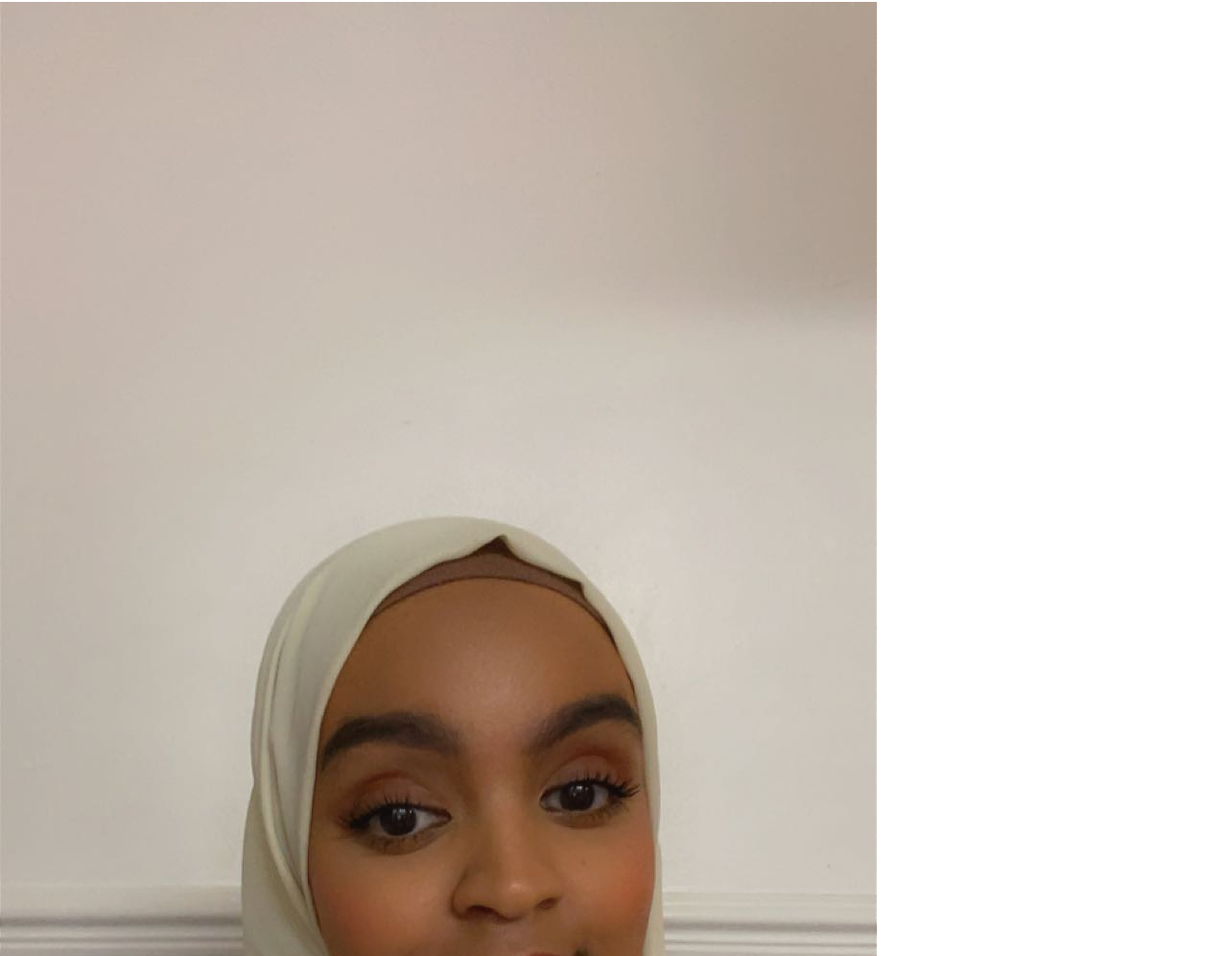
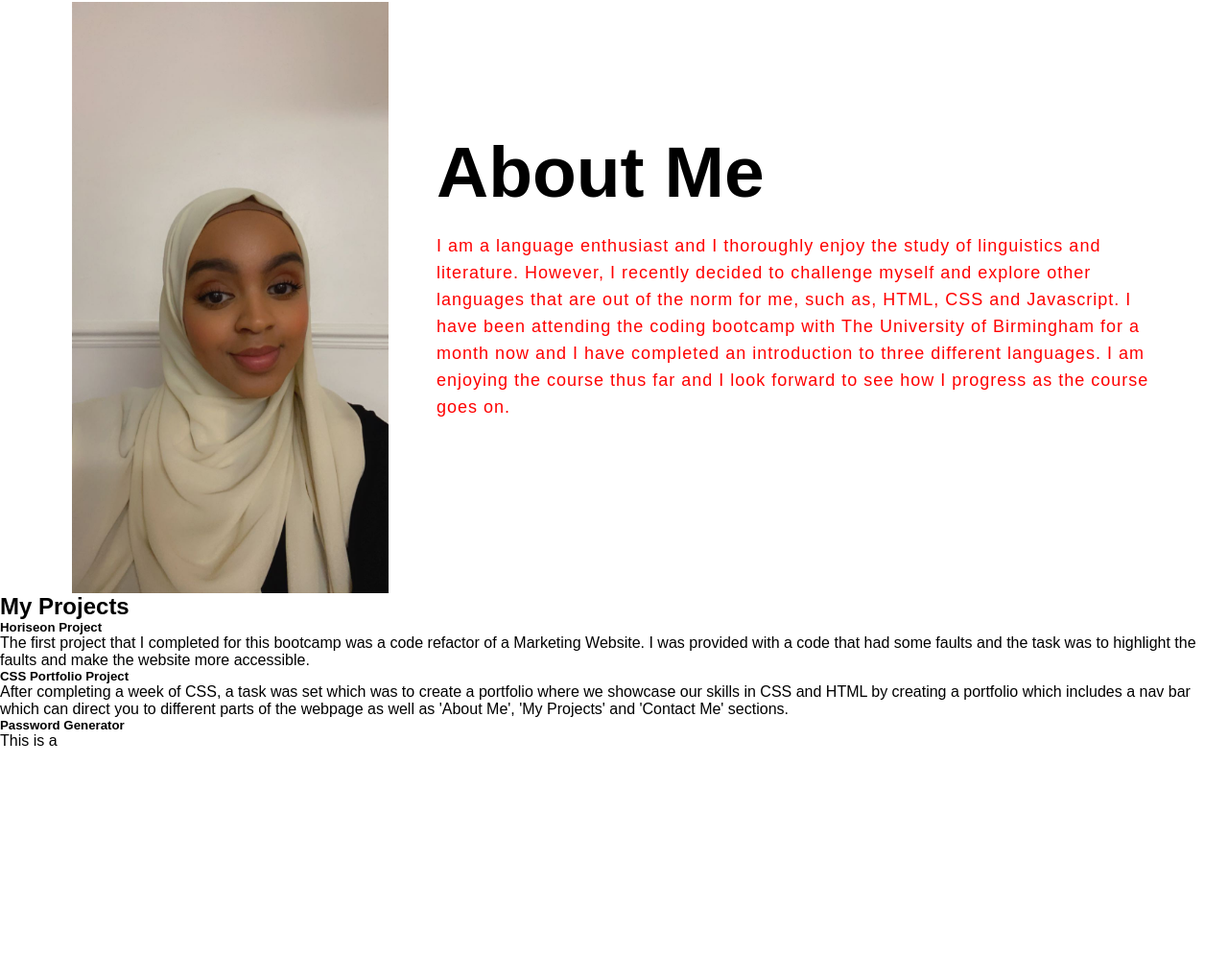
Before and after one commit to Fatumoabdullahi/css-website-portfolio, a plain HTML site: page index.html in a window 1280 px wide. Shown: the part 798-1794 px from the top of the page at 96% size. After the commit the page ends 1579 px from the top, so only its background shows below. Drawn offline with Linux system fonts and the light colour scheme; files whose address does not match are found by name.

Commit message:
added about me section and my projects section

```diff
--- a/assets/css/style.css
+++ b/assets/css/style.css
@@ -80,10 +80,32 @@ h4 {
     padding: 100px 0px;
     background-color: tan;
 }
-.about img {
-    height: 0px;
+.about-img {
     width: 330px;
+    margin-right: 50px;
 }
 .about-text {
     width: 550px;
 }
+.main {
+     width: 1130px;
+    max-width: 95%;
+    margin: 0 auto;
+    display: flex;
+    align-items: center;
+    justify-content: space-around;
+}
+
+.about-text-h2 {
+    color: black;
+    font-size: 75px;
+    text-transform: capitalize;
+    margin-bottom: 20px;
+}
+ .about-text-p {
+     color: red;
+     letter-spacing: 1px;
+     line-height: 28px;
+     font-size: 18px;
+     margin-bottom: 45px;
+ }
--- a/index.html
+++ b/index.html
@@ -28,12 +28,36 @@
     </div>
     <section class="about-me">
         <div class="main">
-            <img src="./images/IMG_6085.JPG">
+            <img class="about-img" src="./images/IMG_6085.JPG">
             <div class="About-text">
-                <h2>About Me</h2>
-                <p>I am a language enthusiast and I thoroughly enjoy the study of linguistics and literature. However, I recently decided to challenge myself and explore other languages that are out of the norm for me, such as, HTML, CSS and Javascript. I have been attending the coding bootcamp with The University of Birmingham for a month now and I have completed an introduction to three different languages. I am enjoying the course thus far and I look forward to see how I progress as the course goes on.</p>
+                <h2 class="about-text-h2">About Me</h2>
+                <p class="about-text-p">I am a language enthusiast and I thoroughly enjoy the study of linguistics and literature. However, I recently decided to challenge myself and explore other languages that are out of the norm for me, such as, HTML, CSS and Javascript. I have been attending the coding bootcamp with The University of Birmingham for a month now and I have completed an introduction to three different languages. I am enjoying the course thus far and I look forward to see how I progress as the course goes on.</p>
             </div>
         </div>
     </section>
+    <div class="Projects">
+        <div class="my-projects">
+            <h2>My Projects</h2>
+        </div>
+        <div class="box">
+            <div class="card">
+                <i class="fas-fa-bars"></i>
+                <h5>Horiseon Project</h5>
+                <p>
+                    The first project that I completed for this bootcamp was a code refactor of a Marketing Website. I was provided with a code that had some faults and the task was to highlight the faults and make the website more accessible.</p>
+            </div>
+            <div class="card">
+                <i class="fas-fa-bars"></i>
+                <h5>CSS Portfolio Project</h5>
+                <p>After completing a week of CSS, a task was set which was to create a portfolio where we showcase our skills in CSS and HTML by creating a portfolio which includes a nav bar which can direct you to different parts of the webpage as well as 'About Me', 'My Projects' and 'Contact Me' sections.</p>  </p>
+            </div>
+            <div class="card">
+                <i class="fas-fa-bars"></i>
+                <h5>Password Generator</h5>
+                <p> This is a
+            </div>
+        </div>
+
+    </div>
 </body>
 </html>
```
